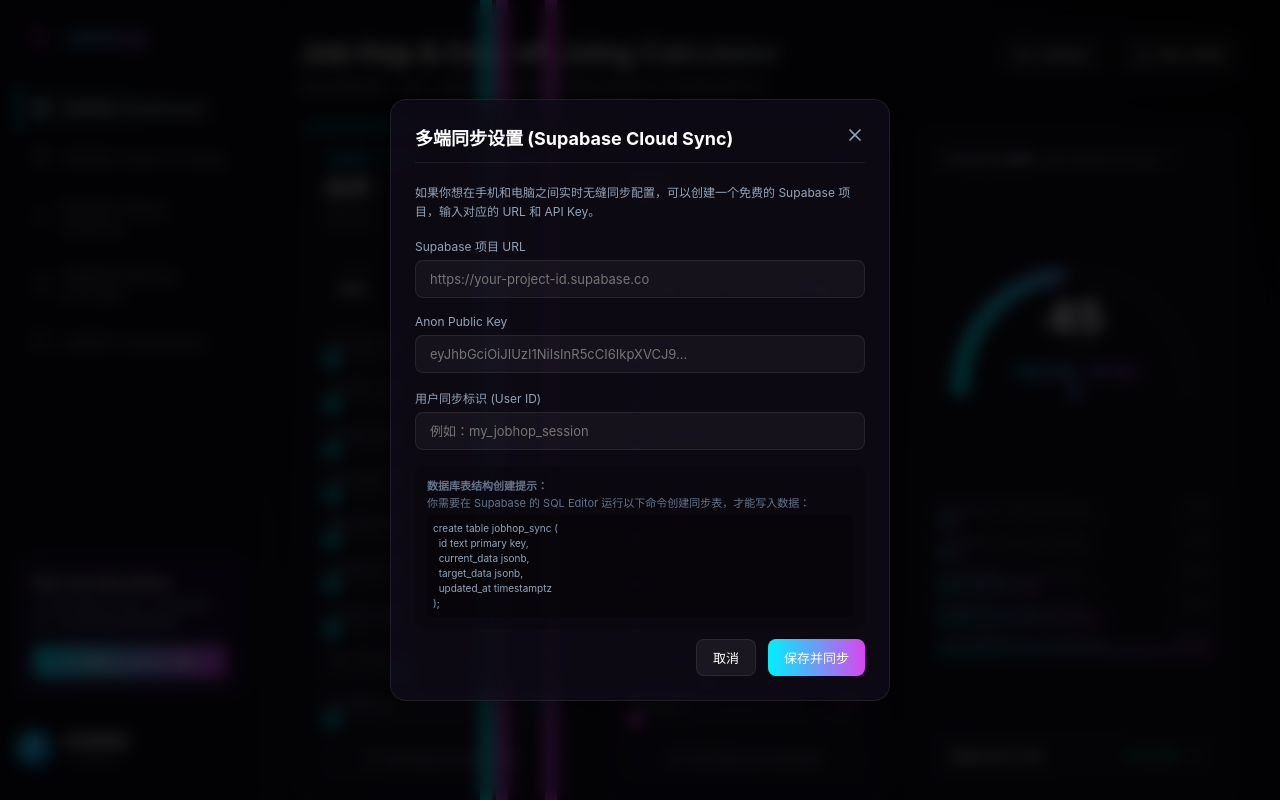
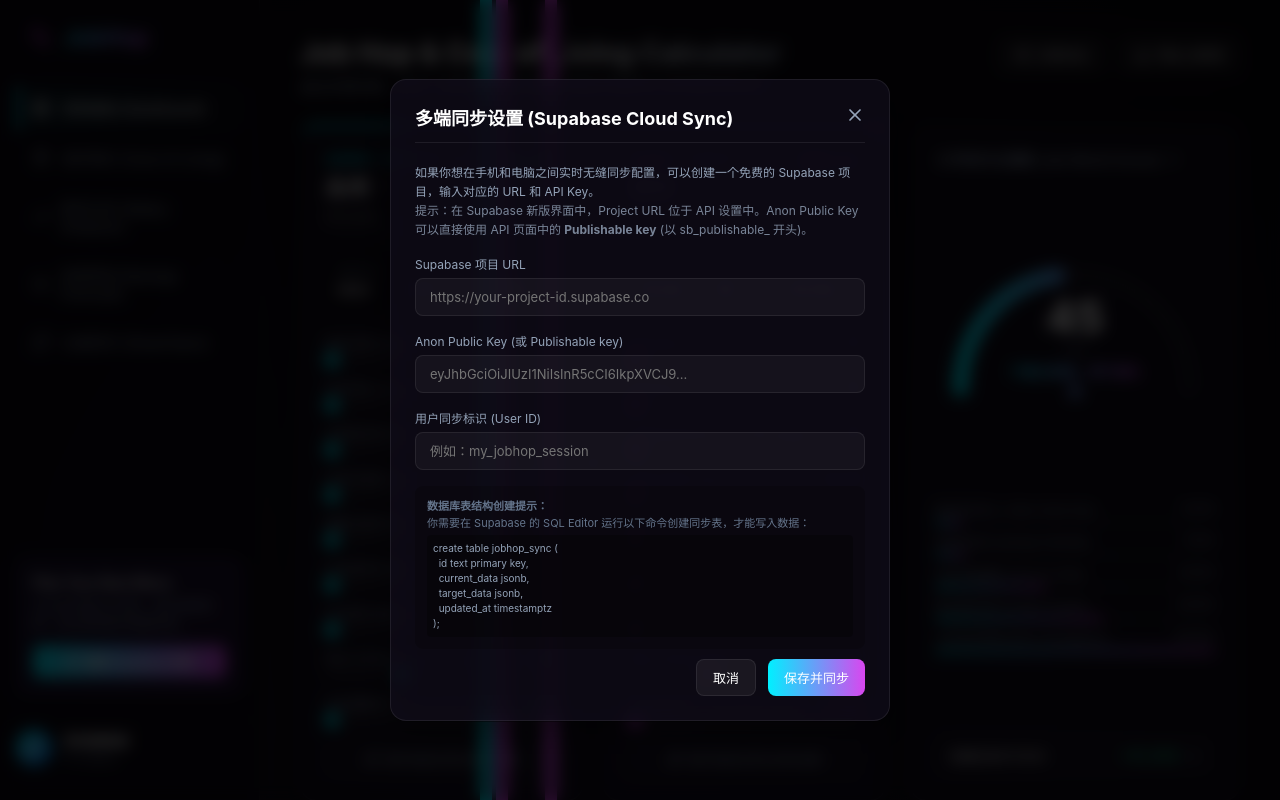
Before and after one commit to Jasonesque/Job-Hop-Calculator, a React (Vite) app: page / in a window 1280 px wide. Both pictures are taken after a click on the button "配置 Supabase 同步". Shown: the top 800 px of the page. Built offline with nearby package versions, Linux system fonts and the light colour scheme.

Commit message:
docs: update Supabase key instructions for new UI

```diff
--- a/src/App.tsx
+++ b/src/App.tsx
@@ -2180,7 +2180,8 @@
             <form onSubmit={handleSaveSupabaseConfig}>
               <div className="modal-body">
                 <p style={{ fontSize: "12px", color: "var(--text-secondary)", lineHeight: "1.6" }}>
-                  如果你想在手机和电脑之间实时无缝同步配置，可以创建一个免费的 Supabase 项目，输入对应的 URL 和 API Key。
+                  如果你想在手机和电脑之间实时无缝同步配置，可以创建一个免费的 Supabase 项目，输入对应的 URL 和 API Key。<br/>
+                  <span style={{ color: "var(--color-primary)", opacity: 0.8 }}>提示：在 Supabase 新版界面中，Project URL 位于 API 设置中。Anon Public Key 可以直接使用 API 页面中的 <strong>Publishable key</strong> (以 sb_publishable_ 开头)。</span>
                 </p>
 
                 <div className="form-group">
@@ -2195,7 +2196,7 @@
                 </div>
 
                 <div className="form-group">
-                  <label>Anon Public Key</label>
+                  <label>Anon Public Key (或 Publishable key)</label>
                   <input
                     type="text"
                     placeholder="eyJhbGciOiJIUzI1NiIsInR5cCI6IkpXVCJ9..."
```
